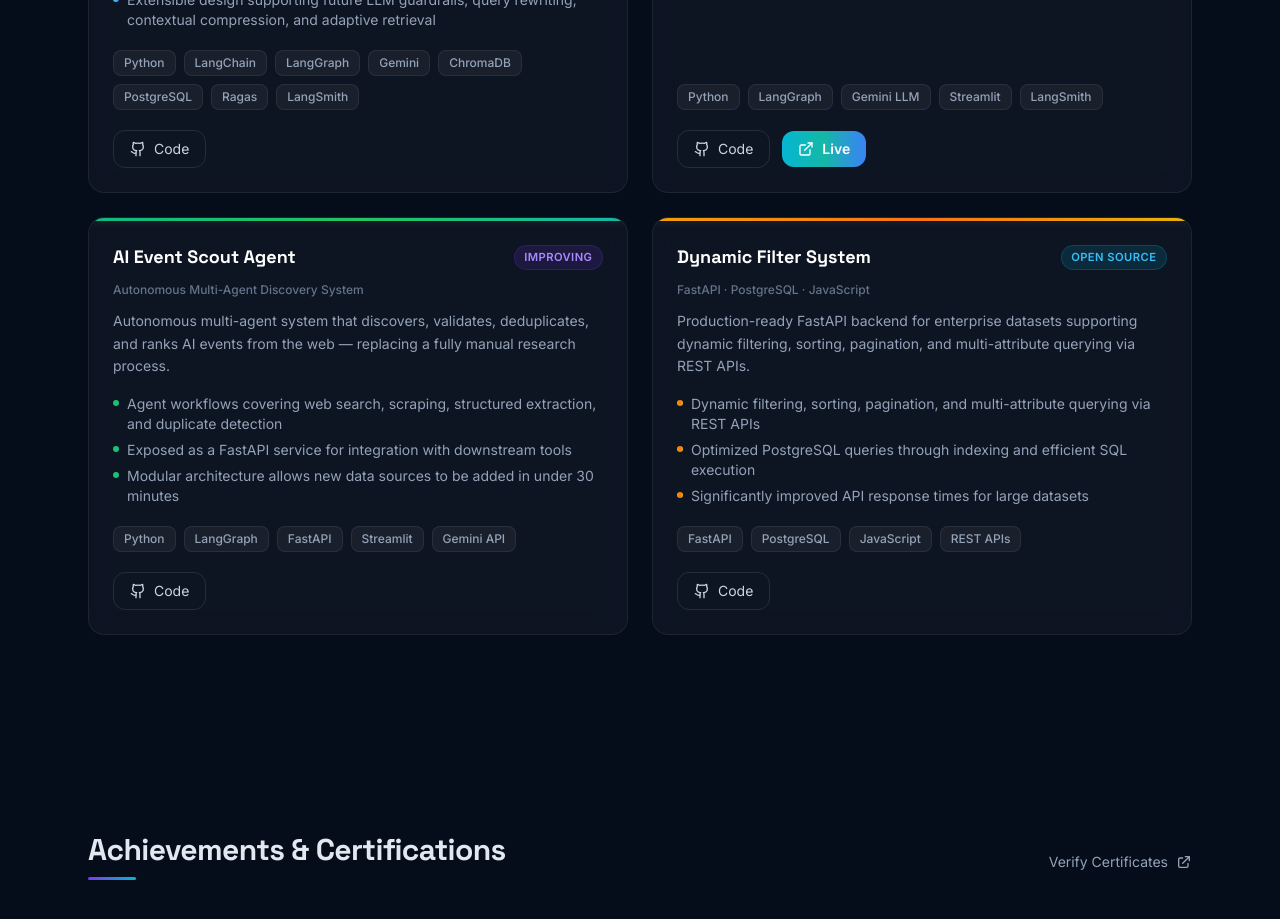
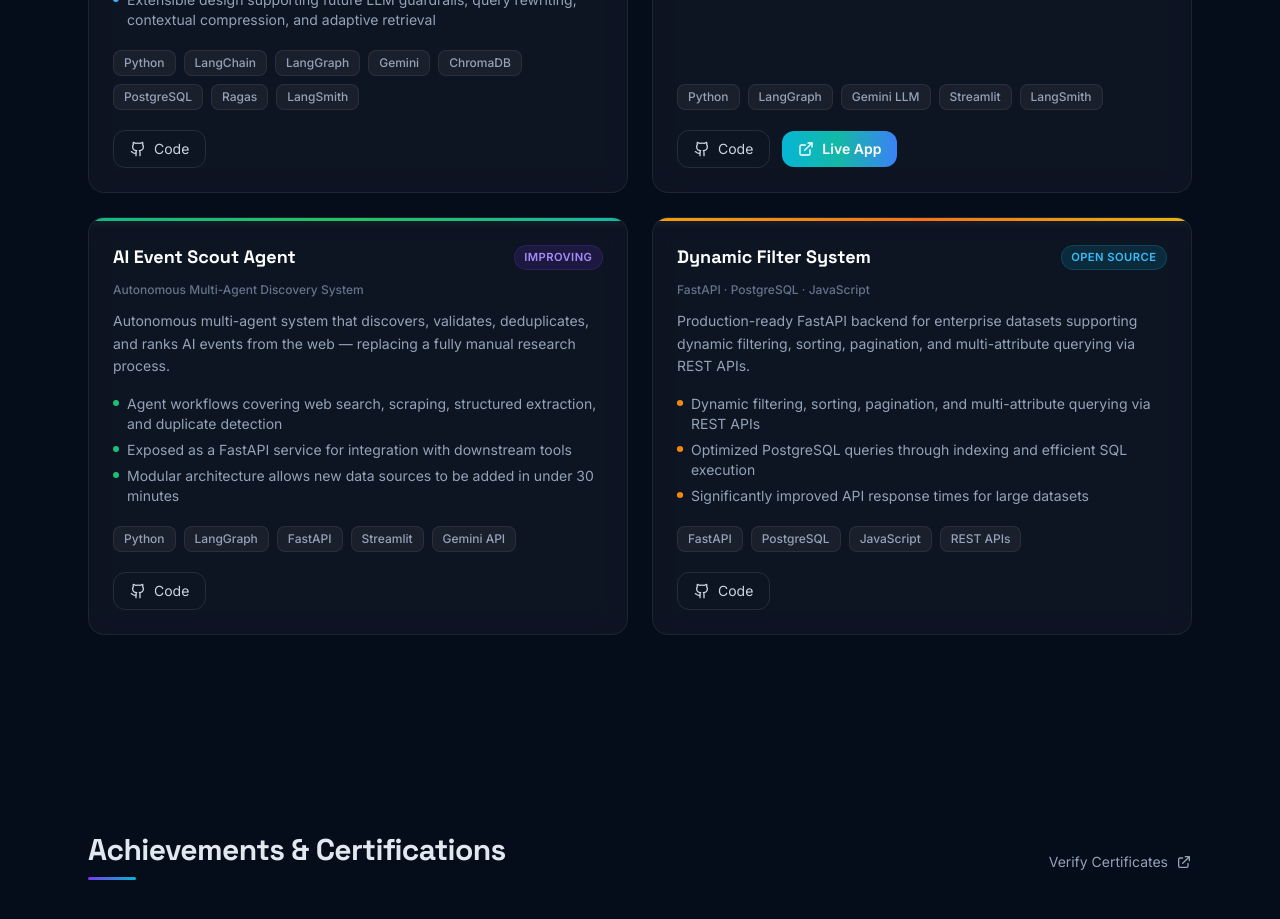
Before and after one commit to Jethva-Parthiv/Portfolio_Website, a Next.js app: page / in a window 1280 px wide. Shown: the part 4540-5459 px from the top of the page. Built offline with nearby package versions, Linux system fonts and the light colour scheme.

Commit message:
Add live Streamlit app link for ResearchFlow project

```diff
--- a/components/Projects.tsx
+++ b/components/Projects.tsx
@@ -63,7 +63,8 @@ const projects: Project[] = [
     status: 'Live',
     gradient: 'from-cyan-500 via-teal-500 to-blue-500',
     github: 'https://github.com/Jethva-Parthiv/research-assistant-agent',
-    live: '#',
+    live: 'https://researchflow-agent.streamlit.app/',
+    liveLabel: 'Live App',
   },
   {
     title: 'AI Event Scout Agent',
```
